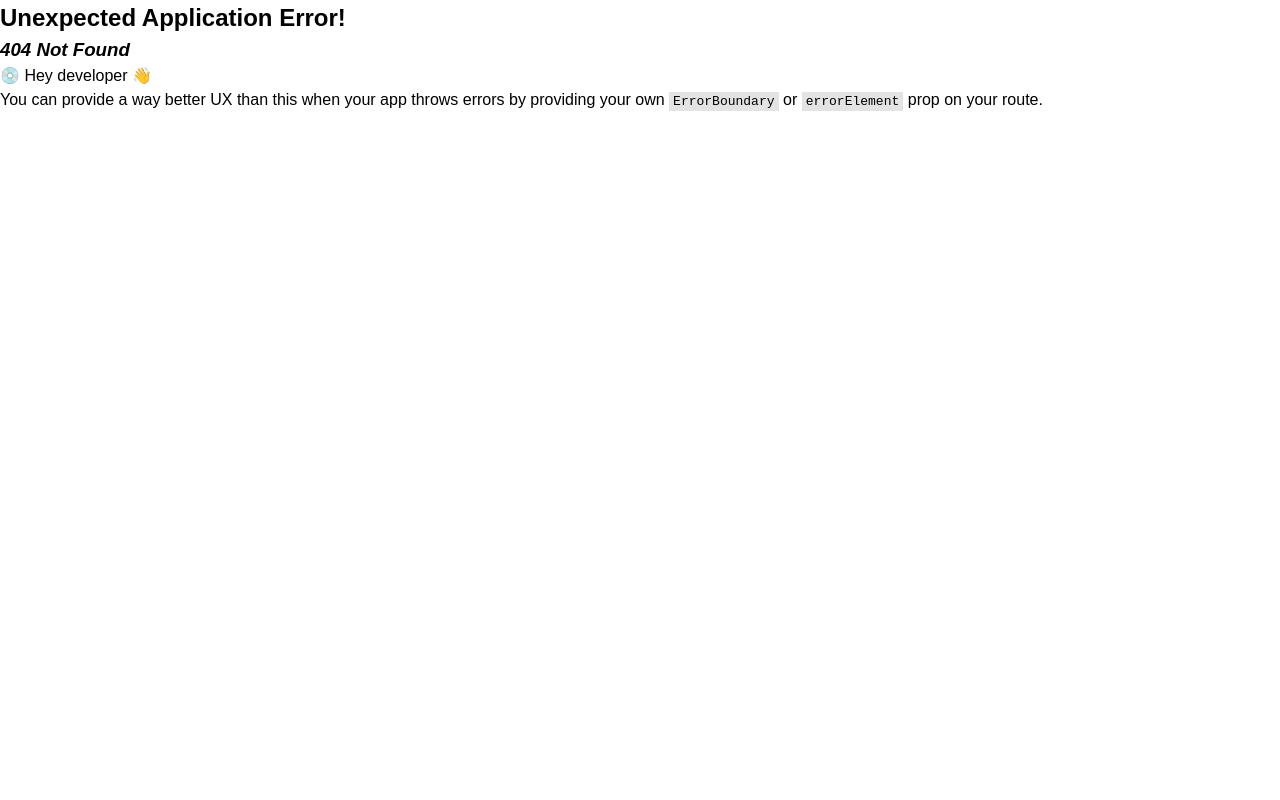
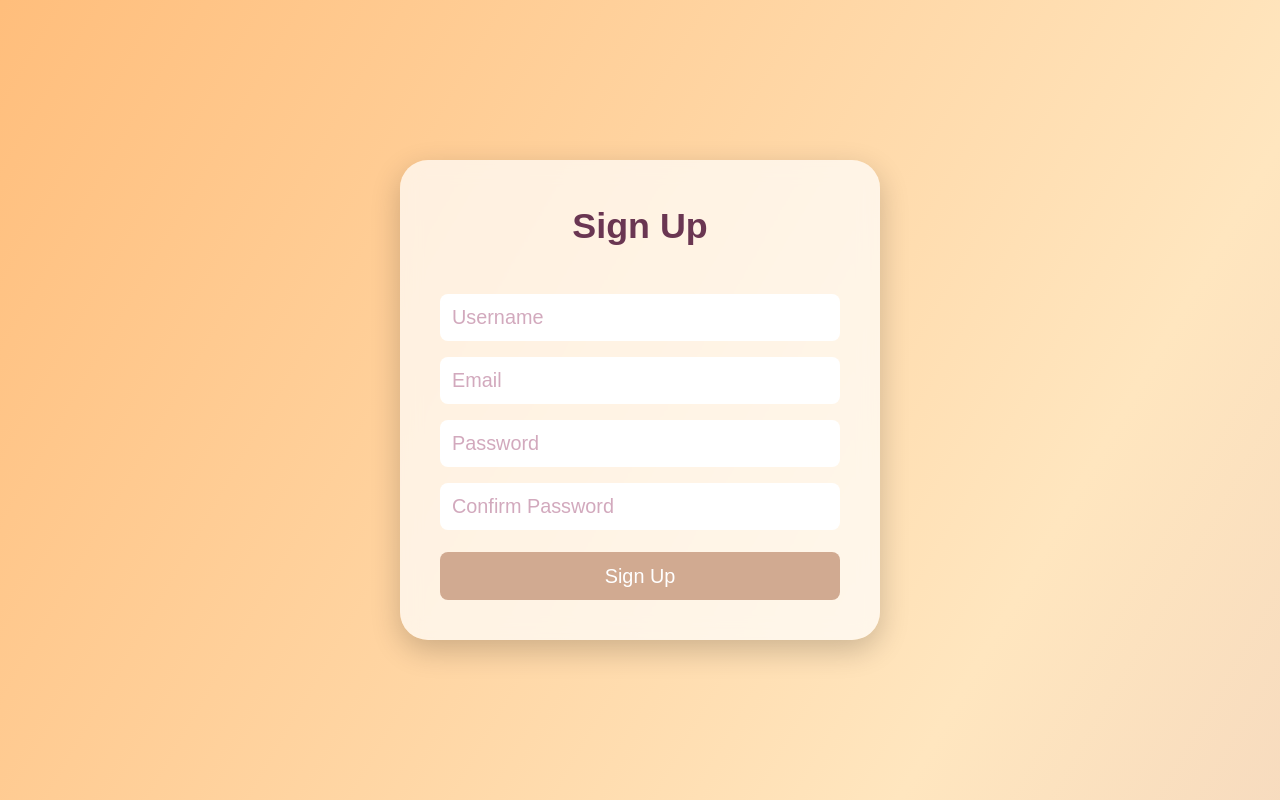
Before and after one commit to Dan-Cosci/entrep-website, a React (Vite) app in the folder frontend/: page /auth/sign-up in a window 1280 px wide. Before the commit this address had no page. Built offline with nearby package versions, Linux system fonts and the light colour scheme.

Commit message:
doing sign up and sign in

```diff
--- a/frontend/src/App.jsx
+++ b/frontend/src/App.jsx
@@ -2,6 +2,9 @@ import React from 'react'
 import Loading from './shared/pages/Loading'
 import Page404 from './shared/pages/Page404'
 import Page500 from './shared/pages/Page500'
+import SignIn from './features/Auth/pages/SignIn'
+import SignUp from './features/Auth/pages/SignUp'
+
 
 const App = () => {
   return (
@@ -10,6 +13,8 @@ const App = () => {
       <Loading />
       <Page404 />
       <Page500 />
+      <SignIn />
+      <SignUp />
     </>
   )
 }
--- a/frontend/src/assets/css/variable.css
+++ b/frontend/src/assets/css/variable.css
@@ -55,6 +55,7 @@
   --clr-sage-900: #6a775c;
 
   --clr-white:#fff;
+  --clr-white-t:rgba(255,255,255,0.70);
   --clr-black:#000;
 
   --fs-sm:  calc(0.8rem  + 0.2vw);
--- /dev/null
+++ b/frontend/src/features/Auth/components/AuthButton.css
@@ -0,0 +1,24 @@
+.AuthButton{
+  margin-top: auto;
+  border: none;
+  border-radius: .5rem;
+  width: 100%;
+  height: 3rem;
+
+  background-color: var(--clr-earth-300);
+  color: var(--clr-white);
+  font-size: var(--fs-md);
+  cursor: pointer;
+
+  transition: all .2s ease-in-out;
+
+  &:hover{
+    background-color: var(--clr-earth-400);
+  }
+
+  &:active{
+    background-color: var(--clr-earth-500);
+  }
+
+
+}
--- /dev/null
+++ b/frontend/src/features/Auth/components/AuthButton.jsx
@@ -0,0 +1,13 @@
+import React from 'react'
+import './AuthButton.css'
+
+
+const AuthButton = ({type = 'button',onClick, children}) => {
+  return (
+    <button className='AuthButton' type={type} onClick={onClick}>
+      {children}
+    </button>
+  );
+}
+
+export default AuthButton
--- /dev/null
+++ b/frontend/src/features/Auth/components/AuthInput.css
@@ -0,0 +1,20 @@
+.AuthInput{
+  padding: var(--space-md);
+  border: none;
+  border-radius: .5rem;
+  background-color: var(--clr-white);
+  width: 100%;
+
+  font-size: var(--fs-md);
+  color: var(--clr-plum-600);
+  transition: all .2s ease-in-out;
+
+  &:focus{
+    outline: none;
+    box-shadow: 0 0 0 2px var(--clr-plum-400); /* fake border */
+  }
+
+  &::placeholder {
+    color: var(--clr-plum-300);
+  }
+}
--- /dev/null
+++ b/frontend/src/features/Auth/components/AuthInput.jsx
@@ -0,0 +1,18 @@
+import React from 'react'
+import './AuthInput.css'
+
+const AuthInput = ({type,placeholder,value,onChange}) => {
+  return (
+    <div className="wrapper">
+      <input
+        className='AuthInput'
+        type={type}
+        placeholder={placeholder}
+        value={value}
+        onChange={onChange}
+      />
+    </div>
+  )
+}
+
+export default AuthInput
--- a/frontend/src/features/Auth/pages/SignIn.jsx
+++ b/frontend/src/features/Auth/pages/SignIn.jsx
@@ -0,0 +1,9 @@
+import React from 'react'
+
+const SignIn = () => {
+  return (
+    <div>SignIn</div>
+  )
+}
+
+export default SignIn
--- a/frontend/src/features/Auth/pages/SignUp.css
+++ b/frontend/src/features/Auth/pages/SignUp.css
@@ -0,0 +1,31 @@
+.SignUp-card{
+  background-color: var(--clr-white-t);
+  padding: var(--space-2xl);
+  border-radius: var(--space-xl);
+  backdrop-filter: blur(10px);
+  box-shadow: 0 10px 30px rgba(0,0,0,0.2);
+  height: 30rem;
+  width: min(30rem, 80vw);
+  display:flex;
+  flex-direction: column;
+  align-items: center;
+
+
+  & h1{
+    color:var(--clr-plum-600);
+    text-align: center;
+    font-size: var(--fs-2xl);
+    margin-bottom: var(--space-2xl);
+  }
+
+
+}
+
+form {
+  display: flex;
+  flex-direction: column;
+  gap: 1rem;
+  width: 100%;
+  max-width: 400px;
+  height: 100%;
+}
--- a/frontend/src/features/Auth/pages/SignUp.jsx
+++ b/frontend/src/features/Auth/pages/SignUp.jsx
@@ -0,0 +1,33 @@
+import React, { useState } from 'react'
+import AuthInput from '../components/AuthInput'
+import AuthButton from '../components/AuthButton'
+
+import './SignUp.css'
+
+const SignUp = () => {
+
+  const [username, setUsername] = useState('');
+  const [email,setEmail] = useState('');
+  const [password,setPassword]= useState('');
+  const [confirmPassword,setConfirmPassword] = useState('');
+
+  const handleSubmit = (e) => {
+    e.preventDefault();
+    console.log(email,password,confirmPassword);
+  }
+
+  return (
+    <div className="SignUp-card">
+      <h1>Sign Up</h1>
+      <form onSubmit={handleSubmit}>
+        <AuthInput type="text" placeholder='Username' value={username} onChange={(e) => setUsername(e.target.value)} />
+        <AuthInput type="email" placeholder='Email' value={email} onChange={(e) => setEmail(e.target.value)} />
+        <AuthInput type="password" placeholder='Password' value={password} onChange={(e) => setPassword(e.target.value)} />
+        <AuthInput type="password" placeholder='Confirm Password' value={confirmPassword} onChange={(e) => setConfirmPassword(e.target.value)} />
+        <AuthButton type="submit">Sign Up</AuthButton>
+      </form>
+    </div>
+  )
+}
+
+export default SignUp
--- a/frontend/src/layouts/AuthLayout.css
+++ b/frontend/src/layouts/AuthLayout.css
@@ -0,0 +1,28 @@
+.AuthLayout{
+  min-height: 100vh;
+  background: linear-gradient(
+    120deg,
+    var(--clr-honey-500),
+    var(--clr-cream-400),
+    var(--clr-plum-300)
+    );
+
+  background-size: 200% 400%;
+  animation: authlayout-gradient 10s ease infinite;
+
+  display: flex;
+  align-items: center;
+  justify-content: center;
+}
+
+@keyframes authlayout-gradient {
+  0% {
+    background-position: 0% 50%
+  }
+  50% {
+    background-position: 100% 50%;
+  }
+  100% {
+    background-position: 0% 50%;
+  }
+}
--- a/frontend/src/layouts/AuthLayout.jsx
+++ b/frontend/src/layouts/AuthLayout.jsx
@@ -1,11 +1,13 @@
 import React from 'react'
 import { Outlet } from 'react-router-dom'
-
+import './AuthLayout.css'
 
 
 const AuthLayout = () => {
   return (
-    <Outlet />
+    <div className="AuthLayout">
+      <Outlet />
+    </div>
   )
 }
 
--- a/frontend/src/routes/routes.jsx
+++ b/frontend/src/routes/routes.jsx
@@ -2,6 +2,10 @@ import React from 'react'
 import { createBrowserRouter } from 'react-router-dom'
 
 import App from '../App'
+
+import AuthLayout from '../layouts/AuthLayout'
+import SignIn from '../features/Auth/pages/SignIn'
+import SignUp from '../features/Auth/pages/SignUp'
 
 const Router = createBrowserRouter([
   {
@@ -10,6 +14,14 @@ const Router = createBrowserRouter([
     children:[
       {}
     ],
+  },
+  {
+    path:'/auth',
+    element:<AuthLayout />,
+    children:[
+      {index:true, path:'/auth/sign-in', element:<SignIn />, },
+      {path:'/auth/sign-up', element:<SignUp />, },
+    ]
   }
 ])
 
```
